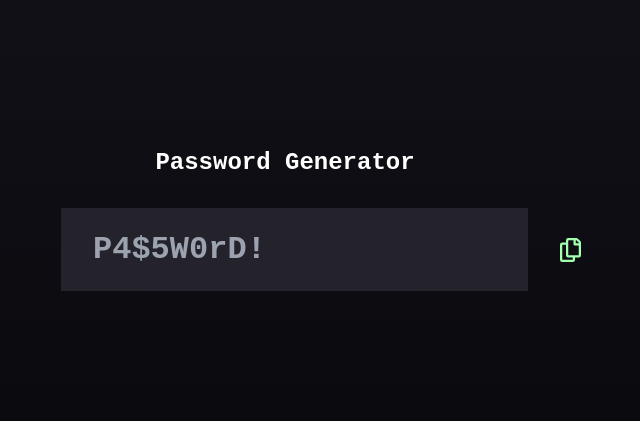
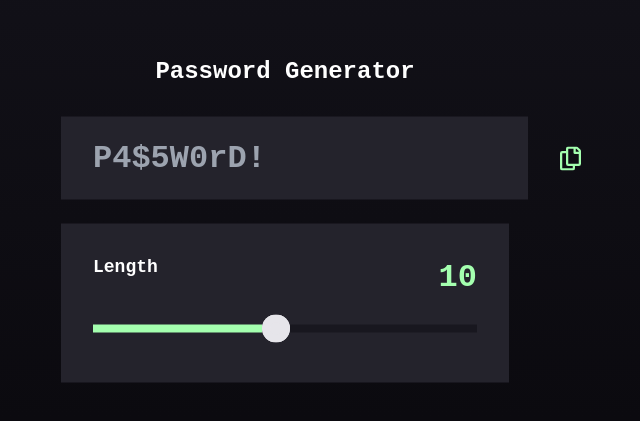
Before and after one commit to Konadu-Akwasi-Akuoko/password-generator-angular, an Angular app: page / in a window 1280 px wide. Shown: the part 181-602 px from the top of the page, without its empty margins (355-995 px from the left). Built offline with nearby package versions, Linux system fonts and the light colour scheme.

Commit message:
feat: added the slider input

```diff
--- a/src/app/components/password-generator/password-generator.component.css
+++ b/src/app/components/password-generator/password-generator.component.css
@@ -0,0 +1,54 @@
+.slider {
+  --c: #a4ffaf; /* active color */
+  --c-1: #e6e5ea; /* inactive color */
+  --c-2: #18171f; /* bg active color */
+  --l: 8px; /* line thickness*/
+  --l-1: 2px; /* thumb line thickness*/
+  --s: 28px; /* thumb size*/
+
+  width: 100%;
+  height: var(--s); /* needed for Firefox*/
+  -webkit-appearance: none;
+  -moz-appearance: none;
+  appearance: none;
+  background: none;
+  cursor: pointer;
+  overflow: hidden;
+}
+
+/* chromium */
+.slider[type="range" i]::-webkit-slider-thumb {
+  height: var(--s);
+  aspect-ratio: 1;
+  border-radius: 50%;
+  box-shadow: 0 0 0 var(--l) inset var(--c-1);
+  background-color: var(--c-1);
+  border-image: linear-gradient(90deg, var(--c) 50%, #18171f 0) 0 1 /
+    calc(50% - var(--l) / 2) 100vw/0 calc(100vw);
+  -webkit-appearance: none;
+  appearance: none;
+}
+
+/* Chromium on hover */
+.slider[type="range" i]:hover::-webkit-slider-thumb {
+  box-shadow: 0 0 0 var(--l-1) inset var(--c);
+  background-color: var(--c-2);
+}
+
+/* Firefox */
+.slider[type="range"]::-moz-range-thumb {
+  height: var(--s);
+  width: var(--s);
+  background: none;
+  border-radius: 50%;
+  box-shadow: 0 0 0 var(--l) inset var(--c);
+  border-image: linear-gradient(90deg, var(--c) 50%, #e6e5ea 0) 0 1 /
+    calc(50% - var(--l) / 2) 100vw/0 calc(100vw);
+  -moz-appearance: none;
+  appearance: none;
+}
+
+/* Firefox on hover */
+.slider[type="range"]:hover::-moz-range-thumb {
+  box-shadow: 0 0 0 var(--l) inset var(--c);
+}
--- a/src/app/components/password-generator/password-generator.component.html
+++ b/src/app/components/password-generator/password-generator.component.html
@@ -24,5 +24,23 @@
         </svg>
       </button>
     </div>
+
+    <div class="w-full bg-dark-grey p-8">
+      <div>
+        <div class="mb-4 flex flex-row justify-between">
+          <label for="length" class="body w-fit">Length</label>
+          <p class="heading-large text-neon-green w-fit">10</p>
+        </div>
+        <input
+          type="range"
+          name="length"
+          id="length"
+          min="1"
+          max="20"
+          value="10"
+          class="w-full slider"
+        />
+      </div>
+    </div>
   </div>
 </section>
--- a/src/styles.css
+++ b/src/styles.css
@@ -39,7 +39,7 @@
 }
 
 * {
-  @apply font-jetbrains;
+  @apply font-jetbrains transition-all duration-75;
 }
 
 html {
```
